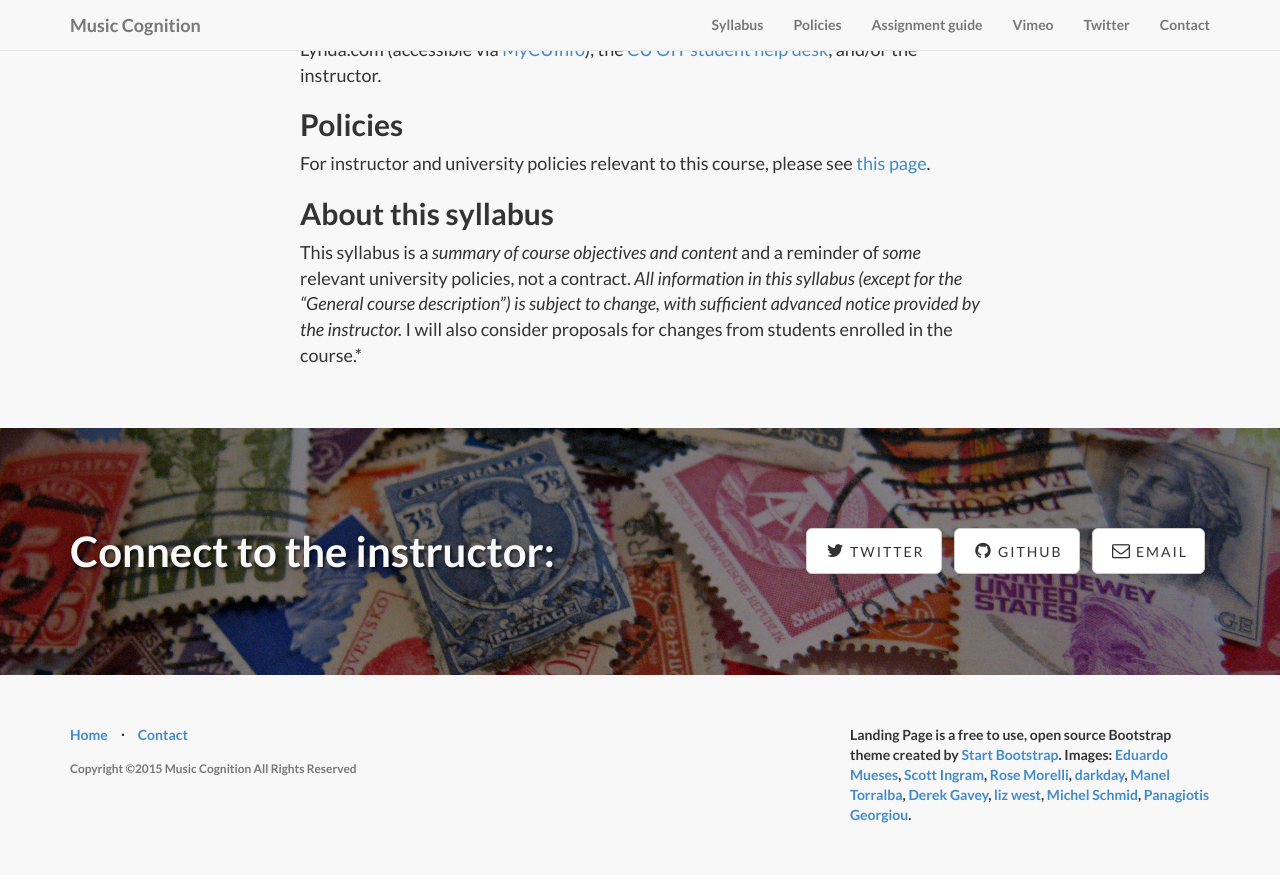
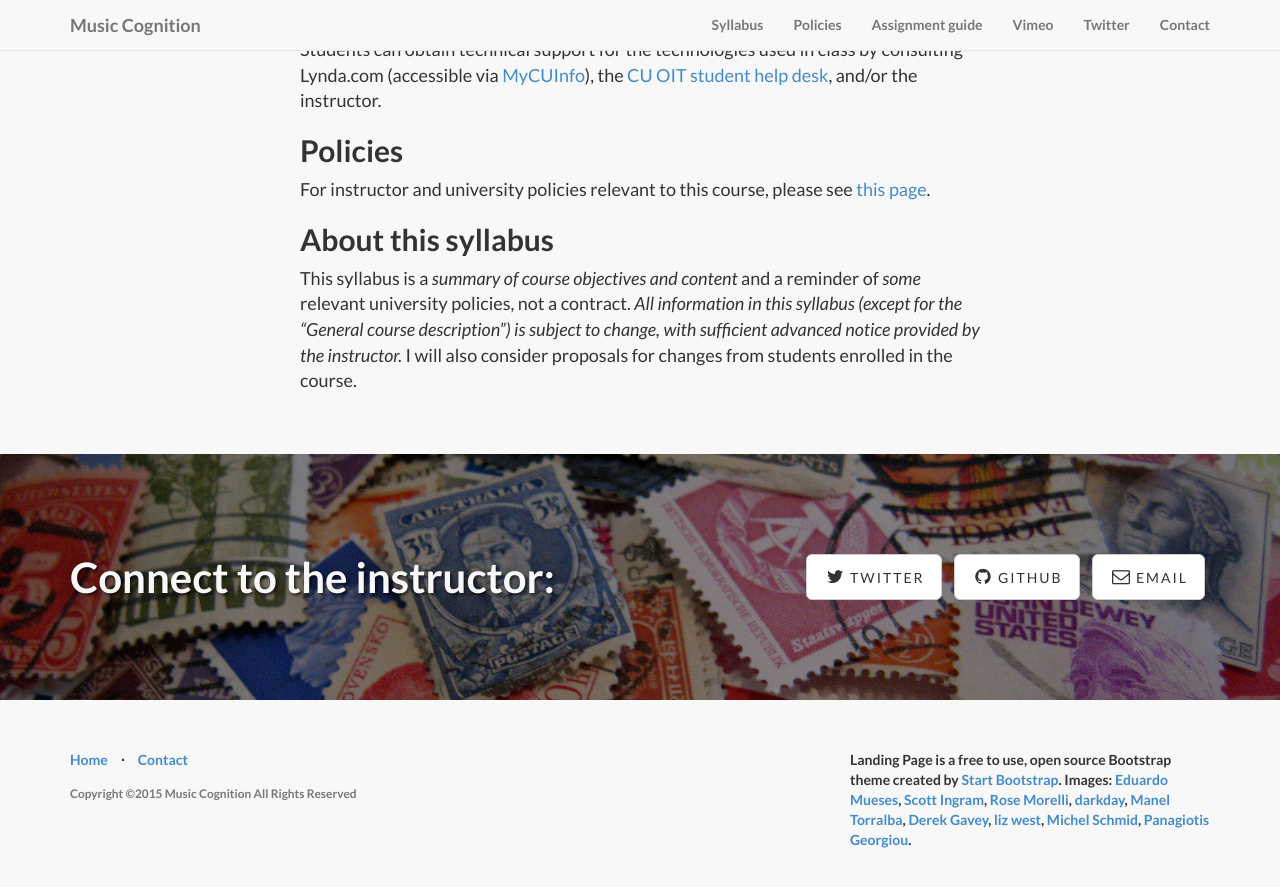
Before and after one commit to kshaffer/cognition, a Jekyll site: the page built from syllabus.md, in a window 1280 px wide and 900 px high, scrolled down 4831 px. Shown: the top 887 px of the window. Built offline with Jekyll 4.4.1, drawn with Linux system fonts in a browser that asks for light colours; nearby versions of some CDN libraries; library files that are not in the unit come from our copies.

```diff
--- a/syllabus.md
+++ b/syllabus.md
@@ -120,4 +121,4 @@ For instructor and university policies relevant to this course, please see [this
 
 ## About this syllabus
 
-This syllabus is a *summary of course objectives and content* and a reminder of *some* relevant university policies, not a contract. *All information in this syllabus (except for the "General course description") is subject to change, with sufficient advanced notice provided by the instructor.* I will also consider proposals for changes from students enrolled in the course.*
+This syllabus is a *summary of course objectives and content* and a reminder of *some* relevant university policies, not a contract. *All information in this syllabus (except for the "General course description") is subject to change, with sufficient advanced notice provided by the instructor.* I will also consider proposals for changes from students enrolled in the course.
```
Also changed, not shown: other parts of syllabus.md (+1 -0 lines), assessments.md (+2 -0 lines).
